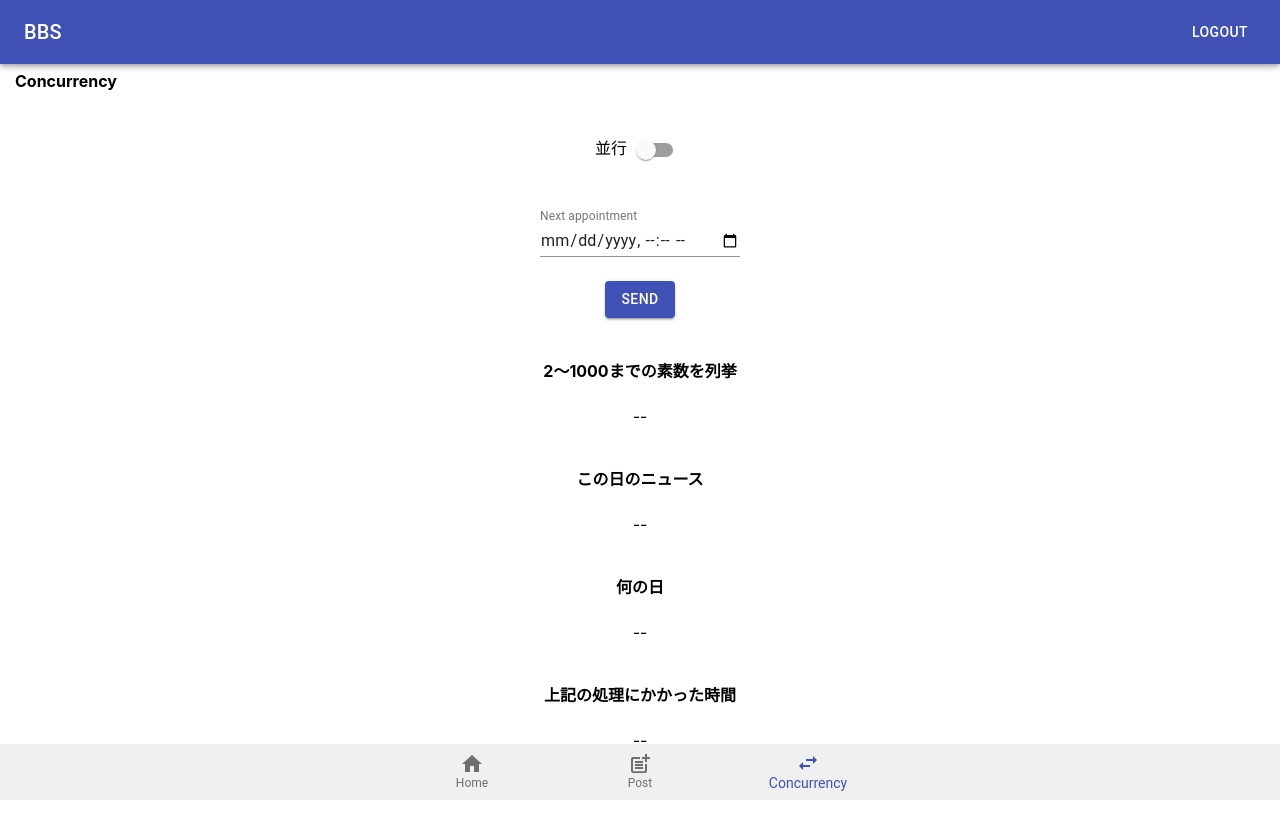
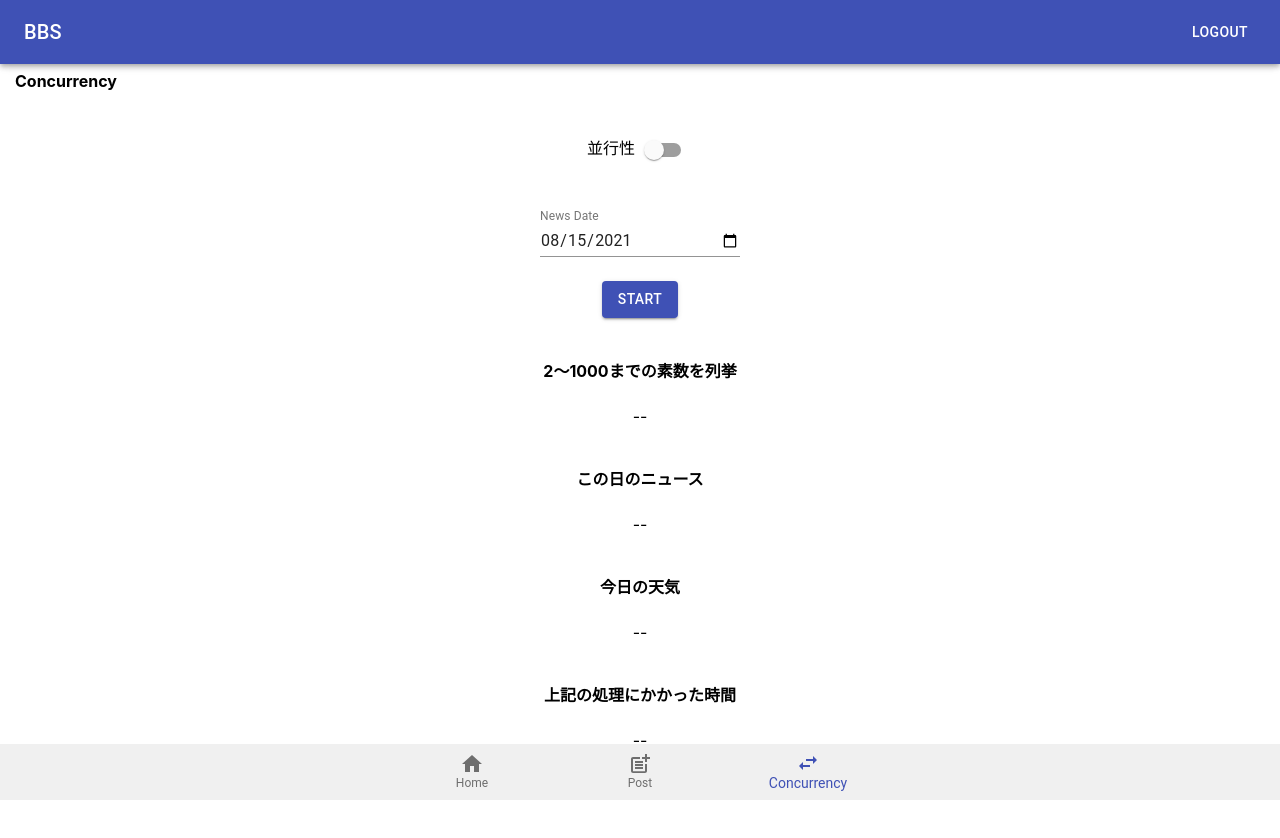
Before and after one commit to KoeInoue/react_bbs, a React (Create React App) app: page /concurrency in a window 1280 px wide. Shown: the top 838 px of the page. Built offline with nearby package versions, Linux system fonts and the light colour scheme; sample sign-in values are in the browser's storage.

Commit message:
concurrency

```diff
--- a/src/components/Profile.tsx
+++ b/src/components/Profile.tsx
@@ -10,7 +10,8 @@ import { CalcResult } from '../model/Models';
 export const Profile: React.FC = () => {
   const classes = useStyles();
   const user = useSelector(selectUser);
-  const [date, setDate] = useState('');
+  const [date, setDate] = useState(moment().format('YYYY-MM-DD'));
+  const [isSending, setIsSending] = useState(false);
   const [isConcurrent, setIsConcurrent] = useState(false);
   const [result, setResult] = useState<CalcResult | null>();
 
@@ -33,19 +34,23 @@ export const Profile: React.FC = () => {
     if (!date) {
       return alert('日付を入れてください');
     }
+    setResult(null);
     const path = isConcurrent ? 'calc-concurrently' : 'calc-series';
     const name = isConcurrent ? '並行' : '通常';
     const fmtDate = moment(date).format('YYYY-MM-DD');
 
     config.params = { date: fmtDate };
+    setIsSending(true);
     axios
       .get(`/api/${path}/`, config)
       .then((res) => {
         console.log(`${name}`, res.data.result.Spent, 's');
         setResult(res.data.result);
+        setIsSending(false);
       })
       .catch(() => {
         alert('error');
+        setIsSending(false);
       });
   };
 
@@ -54,14 +59,15 @@ export const Profile: React.FC = () => {
       <div className={classes.root}>
         <div className={classes.title}>Concurrency</div>
         <div className={classes.center}>
-          並行
+          並行性
           <Switch checked={isConcurrent} onChange={handleChange} name="checkedB" color="primary" />
         </div>
         <div className={classes.center}>
           <TextField
             id="datetime-local"
-            label="Next appointment"
-            type="datetime-local"
+            label="News Date"
+            type="date"
+            defaultValue={moment().format('YYYY-MM-DD')}
             onChange={handleDate}
             className={classes.textField}
             InputLabelProps={{
@@ -70,26 +76,37 @@ export const Profile: React.FC = () => {
           />
         </div>
         <div className={classes.res}>
-          <Button variant="contained" color="primary" onClick={sendDate}>
-            Send
+          <Button variant="contained" color="primary" onClick={sendDate} disabled={isSending}>
+            Start
           </Button>
         </div>
+        {isSending ? (
+          <Grid container alignItems="center" justifyContent="center">
+            <div className={classes.center}>Loading...</div>
+          </Grid>
+        ) : (
+          <Grid>
             <div className={classes.center}>
               <b>2〜1000までの素数を列挙</b>
             </div>
             <div className={classes.res}>{result ? result.PrimeNumbers.join(',') : '--'}</div>
+
             <div className={classes.center}>
               <b>この日のニュース</b>
             </div>
             <div className={classes.res}>{result ? <a href={result.NewsUrl}>{result.NewsTitle}</a> : '--'}</div>
+
             <div className={classes.center}>
-          <b>何の日</b>
+              <b>今日の天気</b>
             </div>
-        <div className={classes.res}>--</div>
+            <div className={classes.res}>{result ? result.Wheather : '--'}</div>
+
             <div className={classes.center}>
               <b>上記の処理にかかった時間</b>
             </div>
             <div className={classes.res}>{result ? `${result.Spent}s` : '--'}</div>
+          </Grid>
+        )}
       </div>
     </Grid>
   );
--- a/src/model/CalcResult.ts
+++ b/src/model/CalcResult.ts
@@ -3,7 +3,7 @@ type CalcResult = {
   PrimeNumbers: number[];
   NewsTitle: string;
   NewsUrl: string;
-  WhatDay: string;
+  Wheather: string;
 };
 
 export type { CalcResult };
```
Lines whose indentation alone changed are shown as unchanged.
